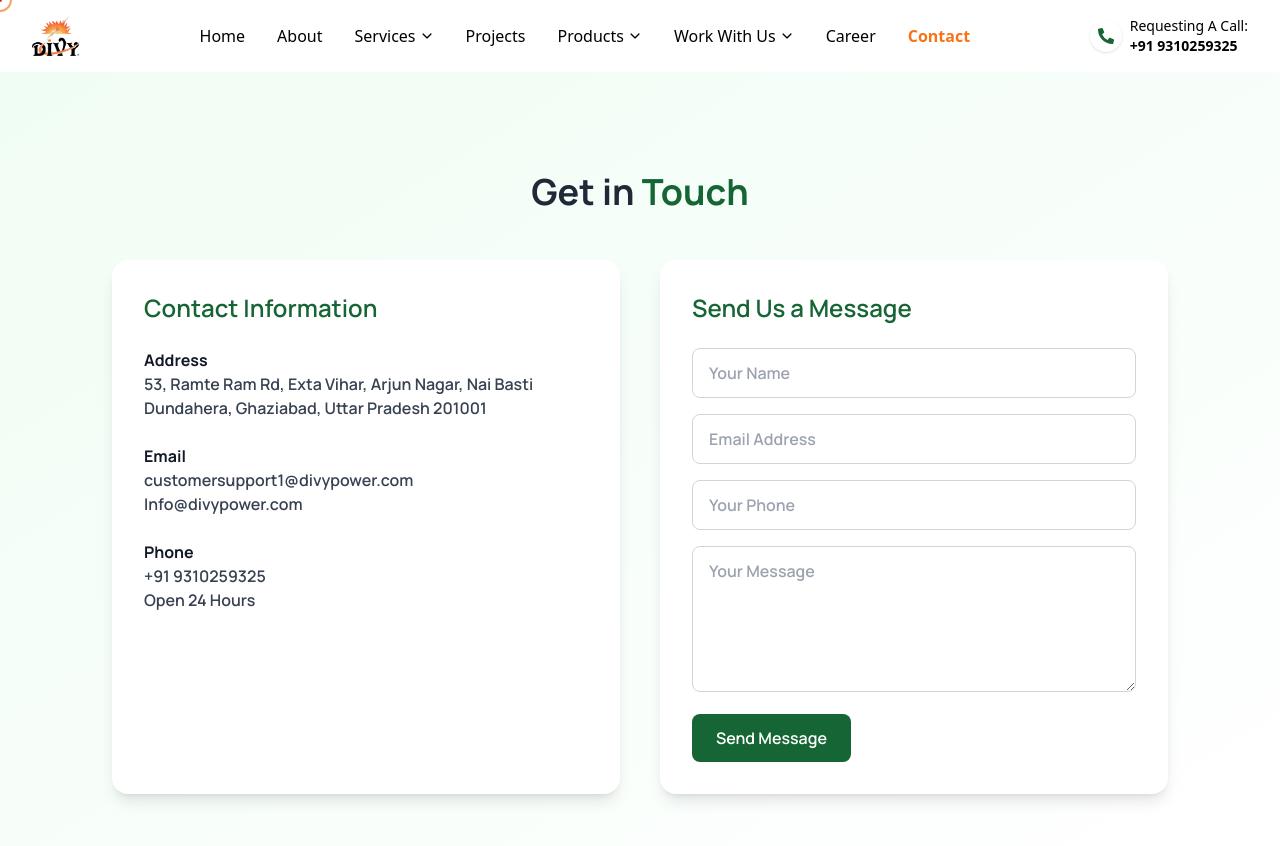
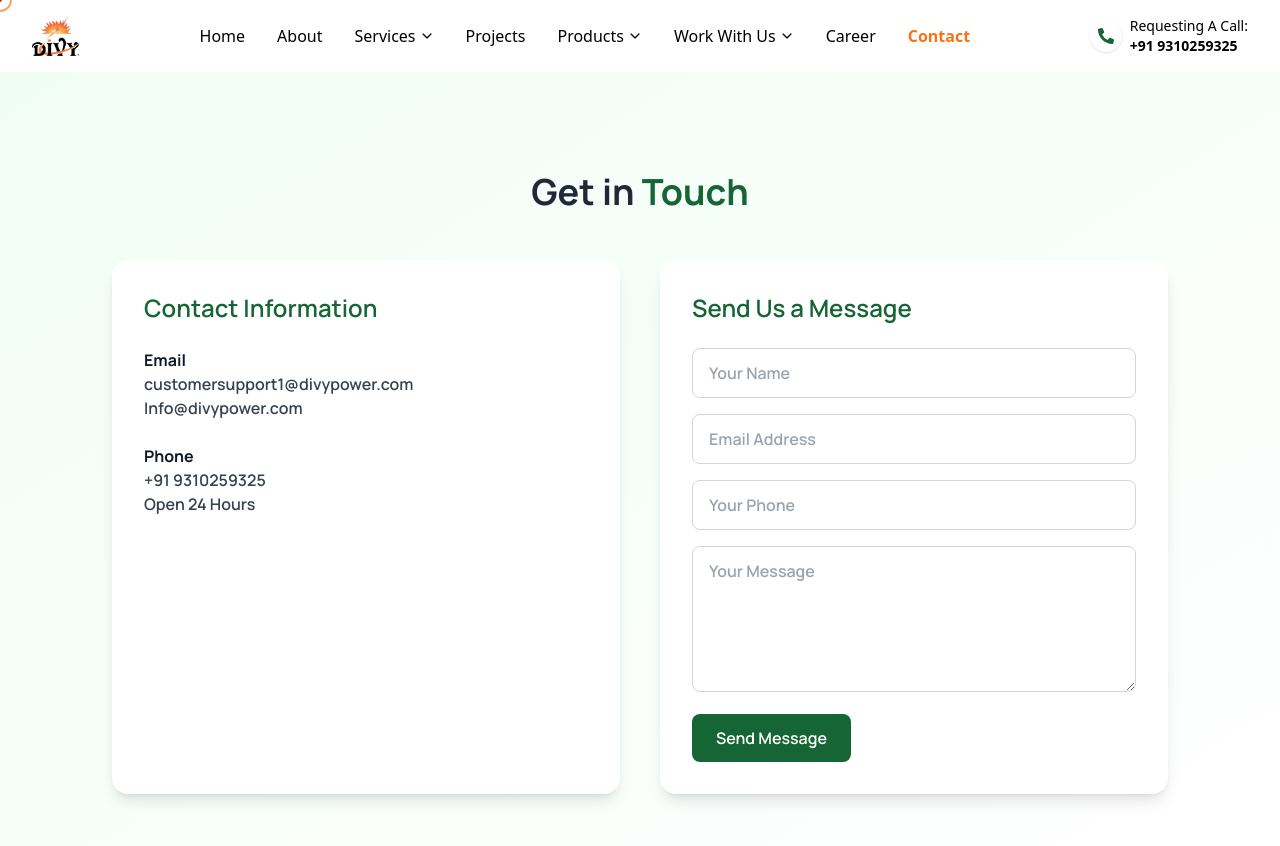
Before and after one commit to vanshika8484/Solar_web, a React (Vite) app: page /contact in a window 1280 px wide. Shown: the top 846 px of the page. Built offline with nearby package versions, Linux system fonts and the light colour scheme; a web font is replaced by a local one.

Commit message:
Update Contact.jsx

```diff
--- a/src/components/Contact.jsx
+++ b/src/components/Contact.jsx
@@ -65,8 +65,7 @@ function Contact() {
             <h3 className="text-2xl font-semibold text-green-800 mb-6">Contact Information</h3>
             <div className="space-y-6 text-gray-700">
               <div>
-                <h4 className="font-bold text-gray-900"> Address</h4>
-                <p>53, Ramte Ram Rd, Exta Vihar, Arjun Nagar, Nai Basti Dundahera, Ghaziabad, Uttar Pradesh 201001</p>
+
               </div>
               <div>
 
```
